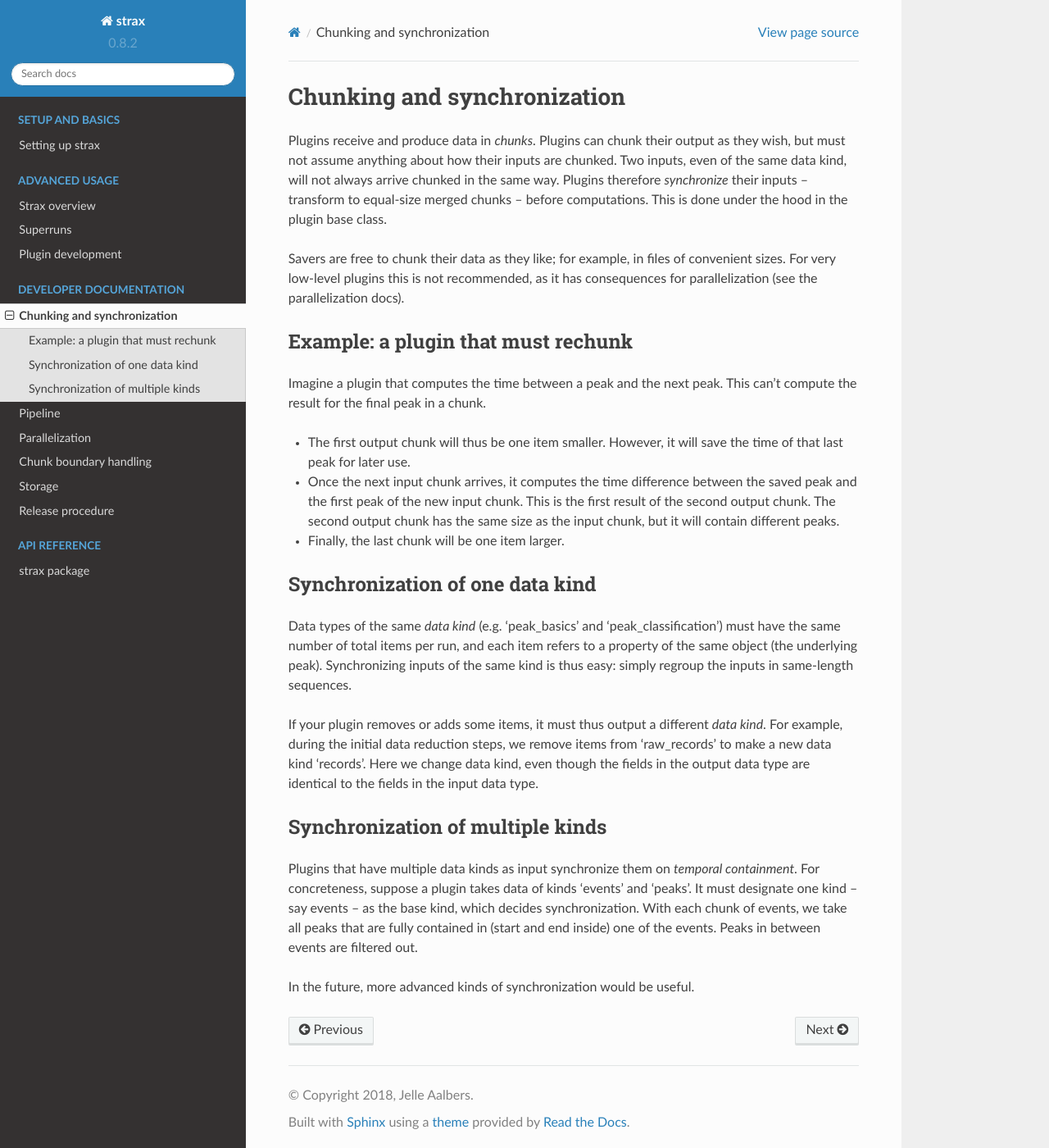
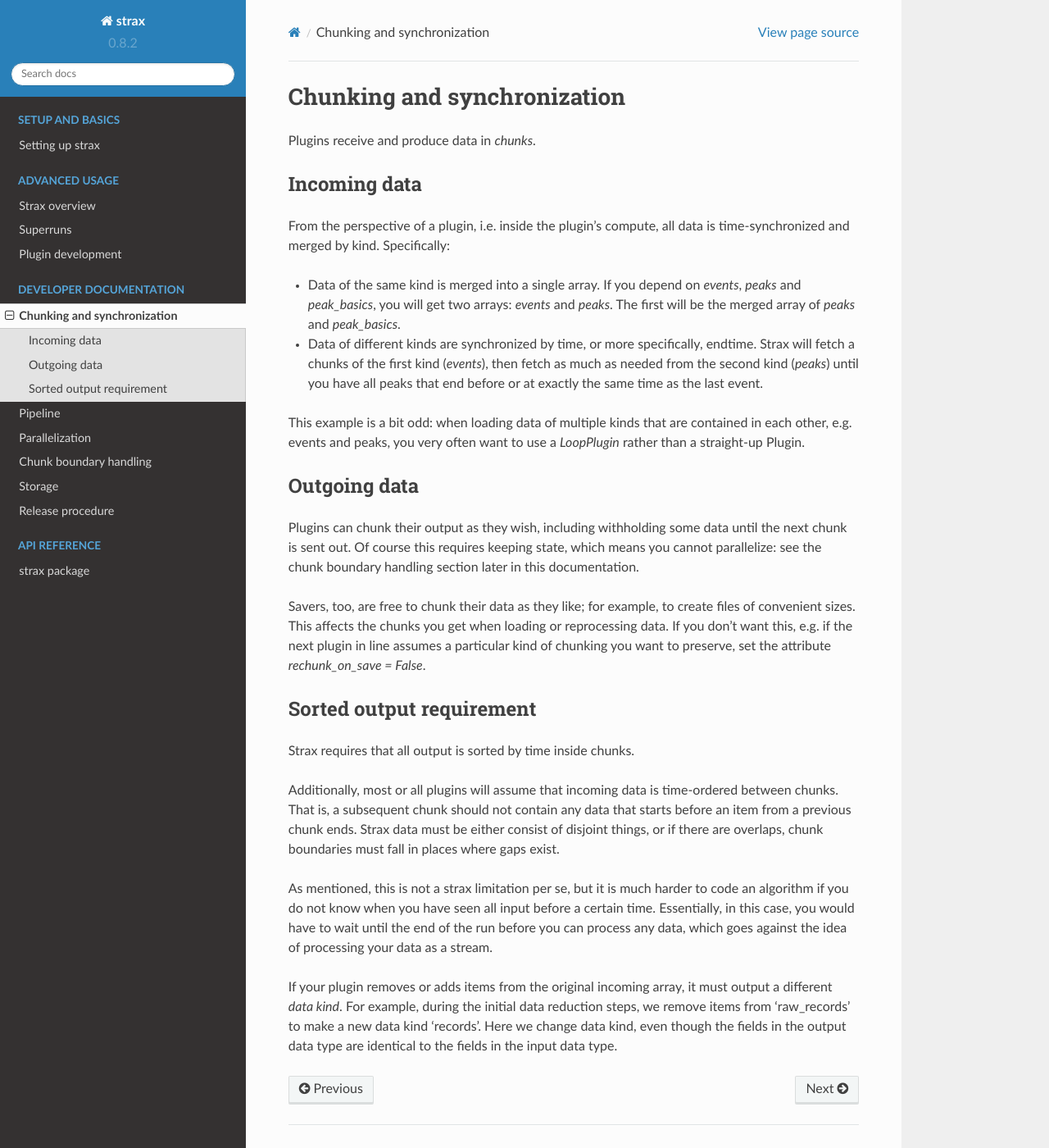
Before and after one commit to AxFoundation/strax, a Sphinx documentation site: the page built from docs/source/developer/chunking.rst, in a window 1280 px wide and 1400 px high. Shown: the whole window at 82% size. Built offline with Sphinx 7.4.7 and the Read the Docs theme 2.0.0, drawn with Linux system fonts in a browser that asks for light colours.

Commit message:
Remove outdated chunking stuff from docs

```diff
--- a/docs/source/developer/chunking.rst
+++ b/docs/source/developer/chunking.rst
@@ -1,25 +1,29 @@
 Chunking and synchronization
 ============================
-Plugins receive and produce data in *chunks*. Plugins can chunk their output as they wish, but must not assume anything about how their inputs are chunked. Two inputs, even of the same data kind, will not always arrive chunked in the same way. Plugins therefore *synchronize* their inputs -- transform to equal-size merged chunks -- before computations. This is done under the hood in the plugin base class.
+Plugins receive and produce data in *chunks*.
 
-Savers are free to chunk their data as they like; for example, in files of convenient sizes. For very low-level plugins this is not recommended, as it has consequences for parallelization (see the parallelization docs).
+Incoming data
+-------------
+From the perspective of a plugin, i.e. inside the plugin's compute, all data is time-synchronized and merged by kind. Specifically:
 
-Example: a plugin that must rechunk
--------------------------------------
-Imagine a plugin that computes the time between a peak and the next peak. This can't compute the result for the final peak in a chunk.
+* Data of the same kind is merged into a single array. If you depend on `events`, `peaks` and `peak_basics`, you will get two arrays: `events` and `peaks`. The first will be the merged array of `peaks` and `peak_basics`.
+* Data of different kinds are synchronized by time, or more specifically, endtime. Strax will fetch a chunks of the first kind (`events`), then fetch as much as needed from the second kind (`peaks`) until you have all peaks that end before or at exactly the same time as the last event.
 
-* The first output chunk will thus be one item smaller. However, it will save the time of that last peak for later use.
-* Once the next input chunk arrives, it computes the time difference between the saved peak and the first peak of the new input chunk. This is the first result of the second output chunk. The second output chunk has the same size as the input chunk, but it will contain different peaks.
-* Finally, the last chunk will be one item larger.
+This example is a bit odd: when loading data of multiple kinds that are contained in each other, e.g. events and peaks, you very often want to use a `LoopPlugin` rather than a straight-up Plugin.
 
-Synchronization of one data kind
---------------------------------------
-Data types of the same *data kind* (e.g. 'peak_basics' and 'peak_classification') must have the same number of total items per run, and each item refers to a property of the same object (the underlying peak). Synchronizing inputs of the same kind is thus easy: simply regroup the inputs in same-length sequences.
+Outgoing data
+-------------
+Plugins can chunk their output as they wish, including withholding some data until the next chunk is sent out. Of course this requires keeping state, which means you cannot parallelize: see the chunk boundary handling section later in this documentation.
 
-If your plugin removes or adds some items, it must thus output a different *data kind*. For example, during the initial data reduction steps, we remove items from 'raw_records' to make a new data kind 'records'. Here we change data kind, even though the fields in the output data type are identical to the fields in the input data type.
+Savers, too, are free to chunk their data as they like; for example, to create files of convenient sizes. This affects the chunks you get when loading or reprocessing data. If you don't want this, e.g. if the next plugin in line assumes a particular kind of chunking you want to preserve, set the attribute `rechunk_on_save = False`.
 
-Synchronization of multiple kinds
------------------------------------
-Plugins that have multiple data kinds as input synchronize them on *temporal containment*. For concreteness, suppose a plugin takes data of kinds 'events' and 'peaks'. It must designate one kind -- say events -- as the base kind, which decides synchronization. With each chunk of events, we take all peaks that are fully contained in (start and end inside) one of the events. Peaks in between events are filtered out.
 
-In the future, more advanced kinds of synchronization would be useful.
+Sorted output requirement
+--------------------------
+Strax requires that all output is sorted by time inside chunks.
+
+Additionally, most or all plugins will assume that incoming data is time-ordered between chunks. That is, a subsequent chunk should not contain any data that starts before an item from a previous chunk ends. Strax data must be either consist of disjoint things, or if there are overlaps, chunk boundaries must fall in places where gaps exist.
+
+As mentioned, this is not a strax limitation per se, but it is much harder to code an algorithm if you do not know when you have seen all input before a certain time. Essentially, in this case, you would have to wait until the end of the run before you can process any data, which goes against the idea of processing your data as a stream.
+
+If your plugin removes or adds items from the original incoming array, it must output a different *data kind*. For example, during the initial data reduction steps, we remove items from 'raw_records' to make a new data kind 'records'. Here we change data kind, even though the fields in the output data type are identical to the fields in the input data type.
```
